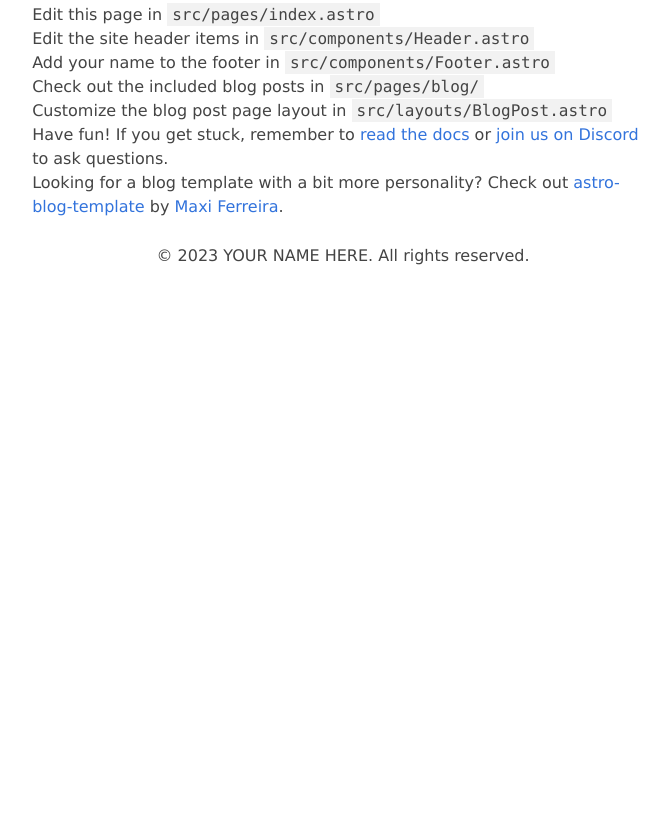
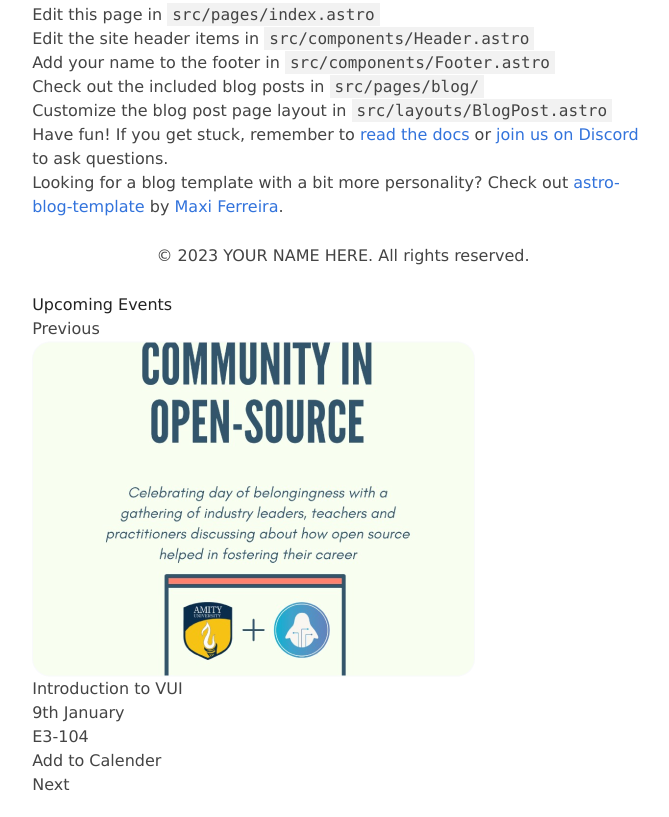
Before and after one commit to asetalias/asetalias.github.io, an Astro site: page / in a window 1280 px wide. Shown: the part 305-1122 px from the top of the page, without its empty margins (297-966 px from the left). Before the commit the page ends 800 px from the top, so only its background shows below. Built offline with nearby package versions, Linux system fonts and the light colour scheme; Astro itself is replaced by a stand-in of ours.

Commit message:
feat: add events section

```diff
--- /dev/null
+++ b/src/components/Events.svelte
@@ -0,0 +1,33 @@
+<script>
+  let currentSlide = 0;
+  import slides from "@/data/events.json";
+</script>
+
+<div>
+  <h3>Upcoming Events</h3>
+  <button
+    id="previous"
+    on:click={() => {
+      currentSlide = (currentSlide - 1 + slides.length) % slides.length;
+    }}>Previous</button
+  >
+  <div class="carousel-container">
+    {#each slides as slide, i}
+      <div class={"slide " + (currentSlide === i ? "block" : "hidden")}>
+        <img src="./image1.png" alt="img" />
+        <div>
+          <p>{slide.title}</p>
+          <p>{slide.date}</p>
+          <p>{slide.location}</p>
+          <button>Add to Calender</button>
+        </div>
+      </div>
+    {/each}
+  </div>
+  <button
+    id="next"
+    on:click={() => {
+      currentSlide = (currentSlide + 1) % slides.length;
+    }}>Next</button
+  >
+</div>
--- a/src/pages/index.astro
+++ b/src/pages/index.astro
@@ -2,6 +2,7 @@
 import BaseHead from "@/components/BaseHead.astro";
 import Header from "@/components/Header.astro";
 import Footer from "@/components/Footer.astro";
+import Events from "@/components/Events.svelte";
 import { SITE_TITLE, SITE_DESCRIPTION } from "@/config";
 ---
 
@@ -61,5 +62,6 @@ import { SITE_TITLE, SITE_DESCRIPTION } from "@/config";
       </p>
     </main>
     <Footer />
+    <Events client:visible />
   </body>
 </html>
```
Also changed, not shown: public/image1.png (added).
